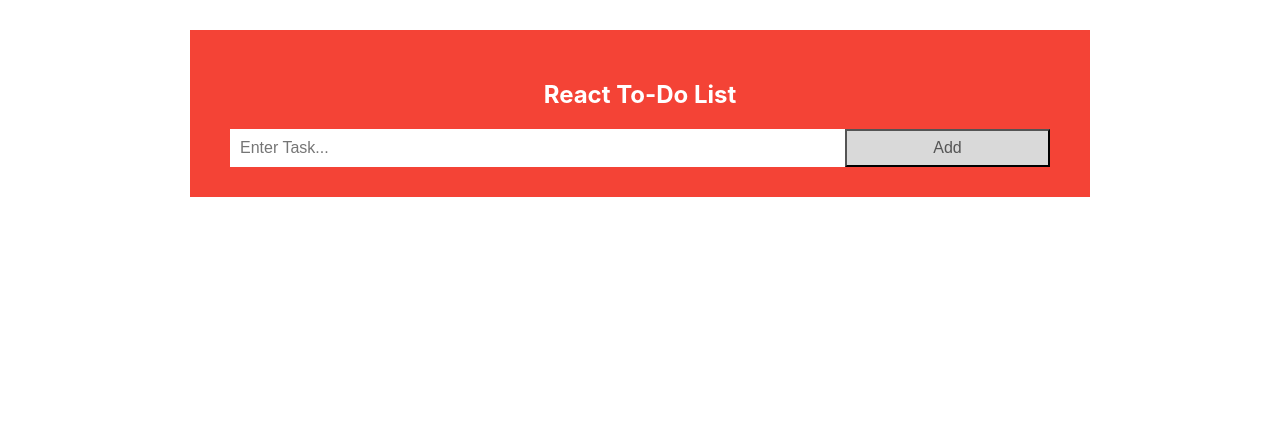
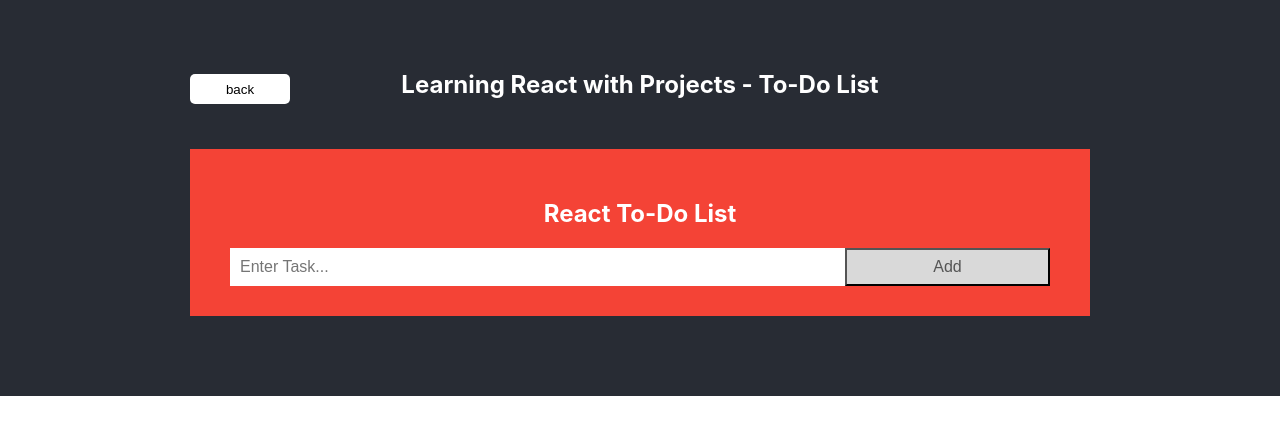
Before and after one commit to ChadwickButts/-W3_Tutorials_in_React, a React (Create React App) app: page /todolist in a window 1280 px wide. Shown: the top 434 px of the page. Built offline with nearby package versions, Linux system fonts and the light colour scheme.

Commit message:
Added an app nav bar

```diff
--- a/src/Components/App/App.css
+++ b/src/Components/App/App.css
@@ -2,6 +2,7 @@
   text-align: center;
   background-color: #282c34;
   color: #ffffff;
+  padding-bottom: 50px;
 }
 
 .App-logo {
@@ -29,10 +30,23 @@
   color: #61dafb;
 }
 
+#componentsSection {
+  max-width: 900px;
+  margin: 0 auto;
+  background-color: #1a1d22;
+  padding: 20px 10px;
+  border-radius: 30px;
+}
+
+#componentsSection h2 {
+  display:inline-block;
+}
+
 #componentList {
   padding: 0px;
   list-style-type: none;
   font-size: calc(10px + 2vmin);
+  margin: 0px;
 }
 
 #componentList li {
--- a/src/Components/App/App.tsx
+++ b/src/Components/App/App.tsx
@@ -7,9 +7,6 @@
       <div className="App">
         <header className="App-header">
           <img src={logo} className="App-logo" alt="logo" />
-          <p>
-            Edit <code>src/App.tsx</code> and save to reload.
-          </p>
           <a className="App-link"
             href="https://reactjs.org"
             target="_blank"
@@ -19,7 +16,8 @@
           </a>
 
         </header>
-        <h2>Components</h2>
+        <div id="componentsSection">
+          <h1>Components</h1>
             <ul id="componentList">
               <li>
                 <Link to="/todolist">W3 To-Do List</Link>
@@ -29,6 +27,7 @@
               </li>
             </ul>
         </div>
+      </div>
     );
 }
 
--- /dev/null
+++ b/src/Components/Navigation/Nav.css
@@ -0,0 +1,50 @@
+.navContainer {
+    background-color: #282c34;
+    box-sizing: border-box;
+    display: block;
+    padding: 50px 0;
+    height: 100%;
+  }
+
+
+#topNav {
+    display: block;
+    max-width: 900px;
+    margin: 0 auto;
+    color: #ffffff;
+    text-align: center;
+    position: relative;
+}
+
+#topNav button {
+    position: absolute;
+    top: 35%;
+    left: 0;
+    height: 30px;
+    width: 100px;
+    background-color: #ffffff;
+    border-radius: 5px;
+    border-width: 0px;
+    cursor: pointer;
+}
+
+#topNav button:hover {
+    background-color: #676b70;
+    color: #ffffff;
+}
+
+#topNav h1 {
+    display: inline-block;
+}
+
+@media screen and (max-width: 700px) {
+    #topNav button {
+        position: static;
+        display: block;
+        margin: 0 auto;
+    }
+
+    #topNav h1 {
+        display: block;
+    }
+}
--- /dev/null
+++ b/src/Components/Navigation/Nav.tsx
@@ -0,0 +1,17 @@
+import './Nav.css';
+
+export default function Nav(props) {
+    const handleOnClick = function() {
+        window.history.back();
+    };
+
+    return (
+        <div className="navContainer">
+            <nav id="topNav">
+                <button type="button" onClick={handleOnClick}>back</button>
+                <h1>Learning React with Projects - {props.app}</h1>
+            </nav>
+            {props.component}
+        </div>
+    );
+}
--- a/src/Components/Weather/weather.css
+++ b/src/Components/Weather/weather.css
@@ -10,6 +10,7 @@
 #searchFieldContainer {
     text-align: center;
     height: 100px;
+    position: relative;
 }
 
 #searchField {
@@ -37,6 +38,7 @@
 }
 
 #viewsUL {
+    max-width: 900px;
     margin: auto;
     padding: 0;
     background-color: #282c34;
--- a/src/index.tsx
+++ b/src/index.tsx
@@ -4,6 +4,7 @@
 import './index.css';
 import App from './Components/App/App';
 import reportWebVitals from './reportWebVitals';
+import Nav from './Components/Navigation/Nav';
 import ToDoList from './Components/To-Do-List/ToDoList';
 import Weather from './Components/Weather/Components/Weather';
 
@@ -12,8 +13,8 @@
     <BrowserRouter>
       <Routes>
         <Route path="/" element={<App />}></Route>
-        <Route path="/todolist" element={<ToDoList />}></Route>
-        <Route path="/weather" element={<Weather />}></Route>
+        <Route path="/todolist" element={<Nav component={<ToDoList/>} app={'To-Do List'}/>}></Route>
+        <Route path="/weather" element={<Nav component={<Weather/>} app={'Weather App'} />}></Route>
       </Routes>
     </BrowserRouter>
   </React.StrictMode>,
```
Also changed, not shown: 1 other file (tests, documents, lock files or other folders). Lines whose indentation alone changed are shown as unchanged.
